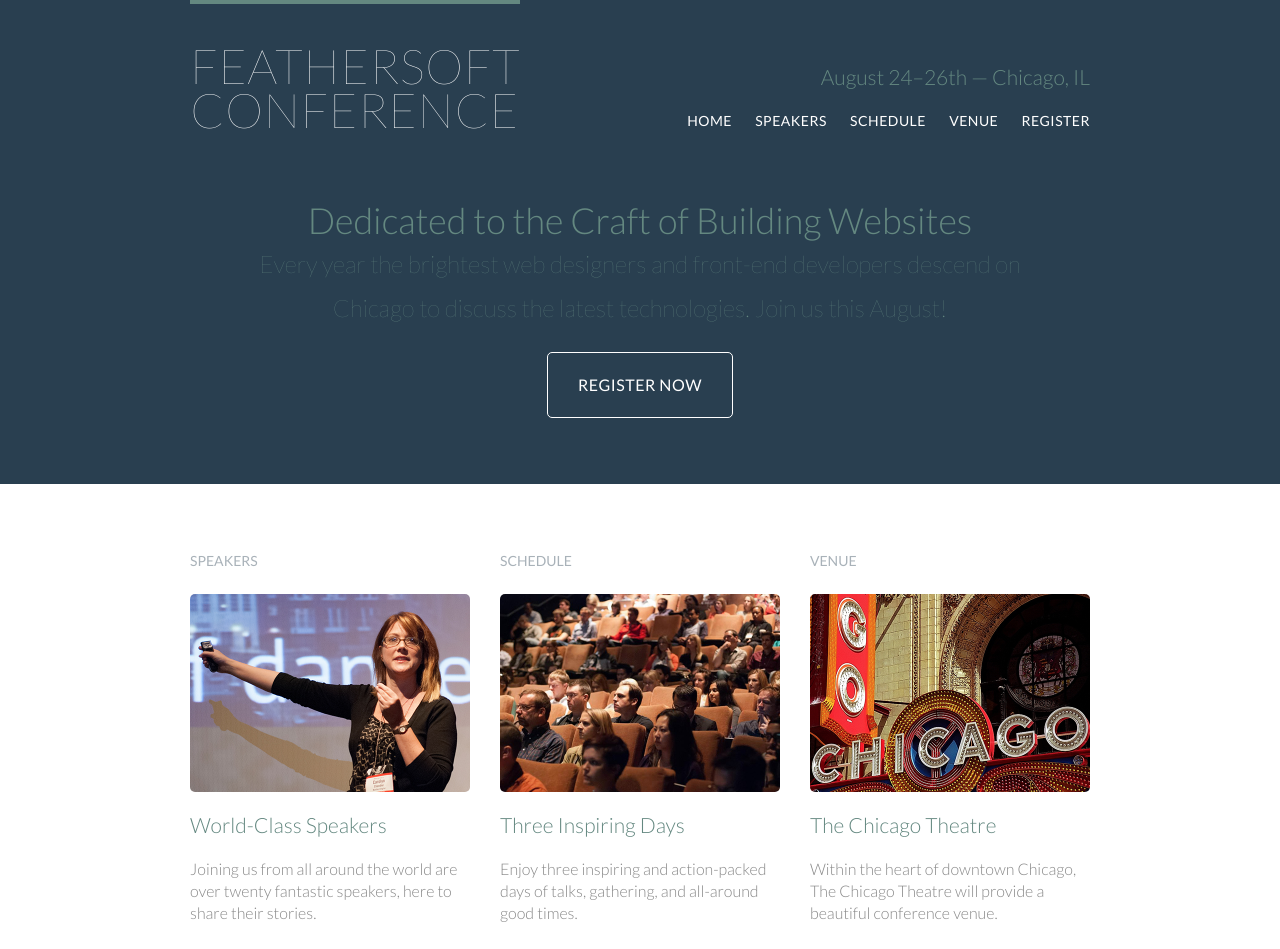
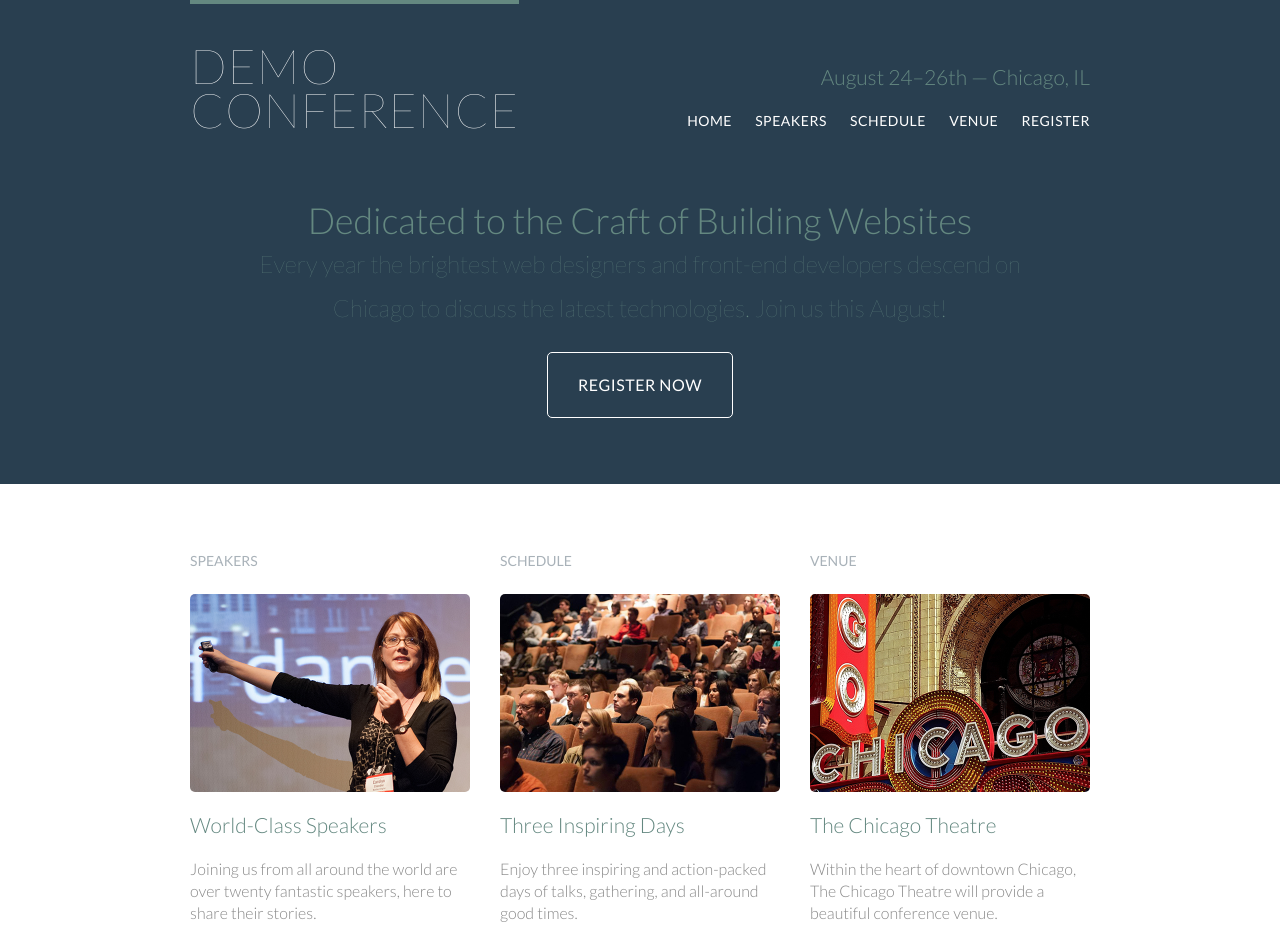
Before and after one commit to renjithlj/demoproject, a plain HTML site: page index.html in a window 1280 px wide. Shown: the top 949 px of the page. Drawn offline with Linux system fonts and the light colour scheme.

Commit message:
updated index.html

```diff
--- a/index.html
+++ b/index.html
@@ -11,7 +11,7 @@
 	<body>
 		<header class="primary-header container group">
 	      <h1 class="logo">
-	        <a href="index.html">Feathersoft <br> Conference</a>
+	        <a href="index.html">DEMO <br> Conference</a>
 	      </h1>
 
 	      <h3 class="tagline">August 24&ndash;26th &mdash; Chicago, IL</h3>
```
